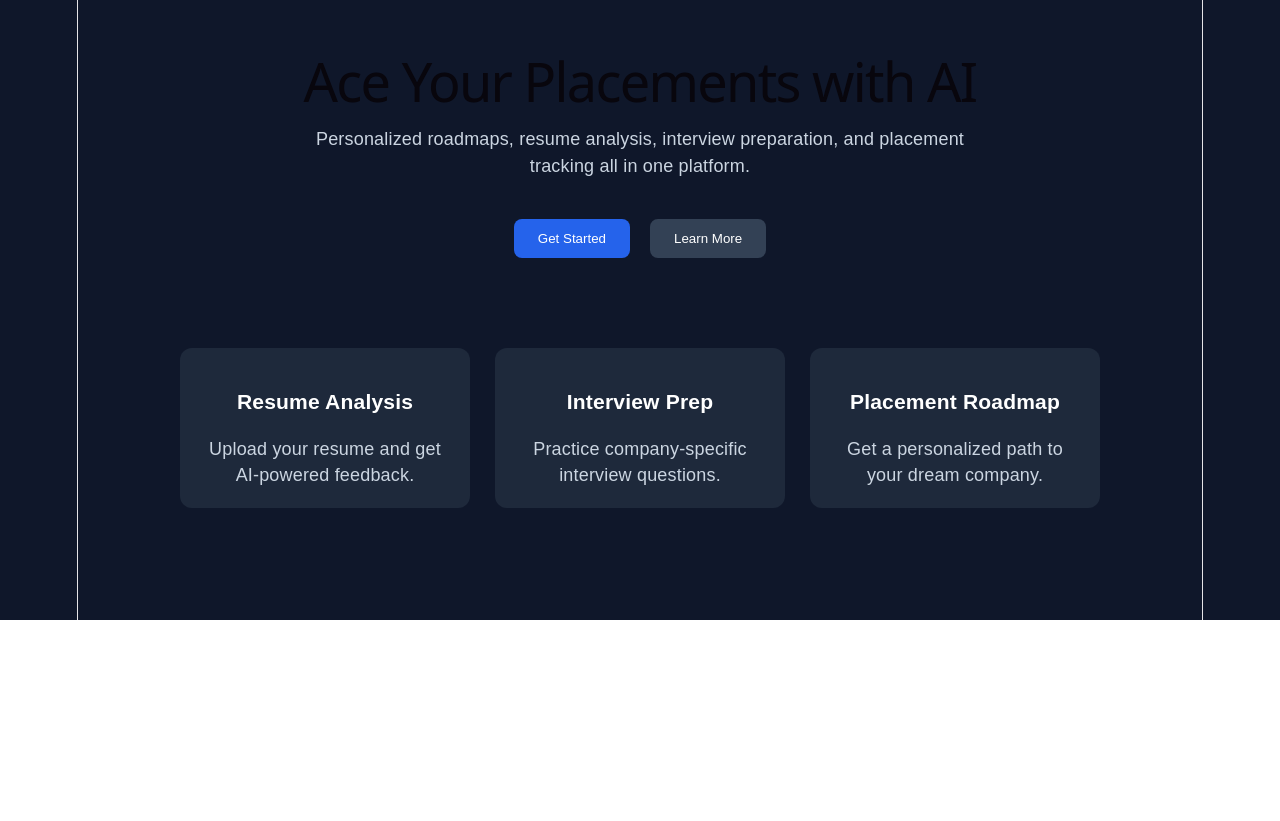
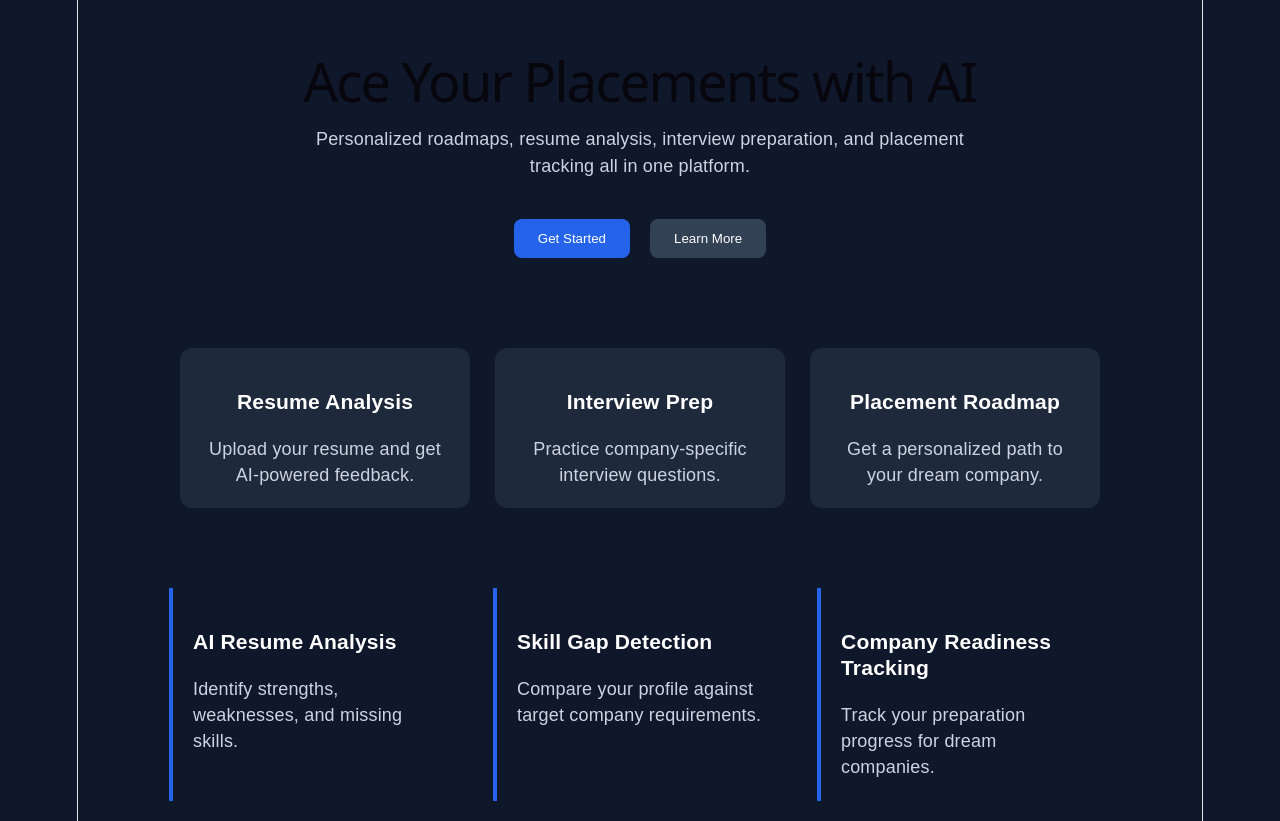
Before and after one commit to hussain-mirza951/PlaceMint-AI, a React app in the folder frontend/: page / in a window 1280 px wide. Shown: the part 180-1001 px from the top of the page. Before the commit the page ends 800 px from the top, so only its background shows below. Built offline with nearby package versions, Linux system fonts and the light colour scheme; the HTML template or start-up script is replaced by a standard one.

Commit message:
Added resume analyzer workflow

```diff
--- a/frontend/package.json
+++ b/frontend/package.json
@@ -11,7 +11,8 @@
   },
   "dependencies": {
     "react": "^19.2.6",
-    "react-dom": "^19.2.6"
+    "react-dom": "^19.2.6",
+    "react-router-dom": "^7.16.0"
   },
   "devDependencies": {
     "@eslint/js": "^10.0.1",
--- a/frontend/src/App.css
+++ b/frontend/src/App.css
@@ -80,3 +80,77 @@ body {
 .card p {
   color: #cbd5e1;
 }
+.highlights {
+  margin-top: 80px;
+
+  display: flex;
+  justify-content: center;
+  gap: 30px;
+
+  flex-wrap: wrap;
+}
+
+.highlight {
+  width: 250px;
+
+  padding: 20px;
+
+  border-left: 4px solid #2563eb;
+
+  text-align: left;
+}
+
+.highlight h3 {
+  color: white;
+}
+
+.highlight p {
+  color: #cbd5e1;
+}
+.login-container {
+  height: 100vh;
+
+  display: flex;
+  justify-content: center;
+  align-items: center;
+}
+
+.login-card {
+  width: 350px;
+
+  background: #1e293b;
+
+  padding: 30px;
+
+  border-radius: 12px;
+
+  display: flex;
+  flex-direction: column;
+
+  gap: 15px;
+}
+
+.login-card input {
+  padding: 12px;
+
+  border: none;
+
+  border-radius: 8px;
+}
+.result-card {
+  margin-top: 30px;
+
+  width: 500px;
+
+  background: #1e293b;
+
+  padding: 25px;
+
+  border-radius: 12px;
+
+  text-align: left;
+}
+
+.result-card h2 {
+  color: #60a5fa;
+}
--- a/frontend/src/App.jsx
+++ b/frontend/src/App.jsx
@@ -1,50 +1,19 @@
-import "./App.css";
+import { BrowserRouter, Routes, Route } from "react-router-dom";
 
+import Home from "./pages/Home";
+import Login from "./pages/Login";
+import Dashboard from "./pages/Dashboard";
+import Resume from "./pages/Resume";
 function App() {
   return (
-    <div>
-      <nav className="navbar">
-        <h2>PlaceMint AI</h2>
-
-        <div className="nav-links">
-          <a href="#">Home</a>
-          <a href="#">Features</a>
-          <a href="#">About</a>
-          <a href="#">Login</a>
-        </div>
-      </nav>
-
-      <section className="hero">
-        <h1>Ace Your Placements with AI</h1>
-
-        <p>
-          Personalized roadmaps, resume analysis, interview preparation,
-          and placement tracking all in one platform.
-        </p>
-
-        <div className="buttons">
-          <button className="primary-btn">Get Started</button>
-          <button className="secondary-btn">Learn More</button>
-        </div>
-        <div className="features">
-  <div className="card">
-    <h3>Resume Analysis</h3>
-    <p>Upload your resume and get AI-powered feedback.</p>
-  </div>
-
-  <div className="card">
-    <h3>Interview Prep</h3>
-    <p>Practice company-specific interview questions.</p>
-  </div>
-
-  <div className="card">
-    <h3>Placement Roadmap</h3>
-    <p>Get a personalized path to your dream company.</p>
-  </div>
-</div>
-      </section>
-    </div>
-
+    <BrowserRouter>
+      <Routes>
+  <Route path="/" element={<Home />} />
+  <Route path="/login" element={<Login />} />
+  <Route path="/dashboard" element={<Dashboard />} />
+  <Route path="/resume" element={<Resume />} />
+</Routes>
+    </BrowserRouter>
   );
 }
 
--- /dev/null
+++ b/frontend/src/pages/Dashboard.jsx
@@ -0,0 +1,32 @@
+import "../App.css";
+import { Link } from "react-router-dom";
+function Dashboard() {
+  return (
+    <div className="dashboard">
+      <h1>Welcome to PlaceMint AI</h1>
+
+      <p>Your placement preparation dashboard.</p>
+
+      <div className="features">
+        <Link to="/resume">
+  <div className="card">
+    <h3>Resume Analyzer</h3>
+    <p>Analyze and improve your resume.</p>
+  </div>
+</Link>
+
+        <div className="card">
+          <h3>Skill Tracker</h3>
+          <p>Track your progress and missing skills.</p>
+        </div>
+
+        <div className="card">
+          <h3>Company Roadmap</h3>
+          <p>Prepare for target companies step by step.</p>
+        </div>
+      </div>
+    </div>
+  );
+}
+
+export default Dashboard;
--- /dev/null
+++ b/frontend/src/pages/Home.jsx
@@ -0,0 +1,68 @@
+import "../App.css";
+import { Link } from "react-router-dom";
+function Home() {
+  return (
+    <div>
+      <nav className="navbar">
+        <h2>PlaceMint AI</h2>
+
+        <div className="nav-links">
+          <a href="#">Home</a>
+          <Link to="/login">Login</Link>
+        </div>
+      </nav>
+
+      <section className="hero">
+        <h1>Ace Your Placements with AI</h1>
+
+        <p>
+          Personalized roadmaps, resume analysis, interview preparation,
+          and placement tracking all in one platform.
+        </p>
+
+        <div className="buttons">
+          <Link to="/login">
+  <button className="primary-btn">Get Started</button>
+</Link>
+          <button className="secondary-btn">Learn More</button>
+        </div>
+
+        <div className="features">
+          <div className="card">
+            <h3>Resume Analysis</h3>
+            <p>Upload your resume and get AI-powered feedback.</p>
+          </div>
+
+          <div className="card">
+            <h3>Interview Prep</h3>
+            <p>Practice company-specific interview questions.</p>
+          </div>
+
+          <div className="card">
+            <h3>Placement Roadmap</h3>
+            <p>Get a personalized path to your dream company.</p>
+          </div>
+        </div>
+
+        <div className="highlights">
+          <div className="highlight">
+            <h3>AI Resume Analysis</h3>
+            <p>Identify strengths, weaknesses, and missing skills.</p>
+          </div>
+
+          <div className="highlight">
+            <h3>Skill Gap Detection</h3>
+            <p>Compare your profile against target company requirements.</p>
+          </div>
+
+          <div className="highlight">
+            <h3>Company Readiness Tracking</h3>
+            <p>Track your preparation progress for dream companies.</p>
+          </div>
+        </div>
+      </section>
+    </div>
+  );
+}
+
+export default Home;
--- /dev/null
+++ b/frontend/src/pages/Login.jsx
@@ -0,0 +1,31 @@
+import "../App.css";
+import { Link } from "react-router-dom";
+
+function Login() {
+  return (
+    <div className="login-container">
+      <div className="login-card">
+        <h1>PlaceMint AI</h1>
+
+        <input
+          type="email"
+          placeholder="Enter Email"
+        />
+
+        <input
+          type="password"
+          placeholder="Enter Password"
+        />
+
+        <Link to="/dashboard">
+          <button className="primary-btn">
+            Sign In
+          </button>
+        </Link>
+
+      </div>
+    </div>
+  );
+}
+
+export default Login;
--- /dev/null
+++ b/frontend/src/pages/Resume.jsx
@@ -0,0 +1,70 @@
+import "../App.css";
+import { useState } from "react";
+
+function Resume() {
+  const [fileName, setFileName] = useState("");
+  const [showResult, setShowResult] = useState(false);
+
+  const handleFileChange = (event) => {
+    if (event.target.files.length > 0) {
+      setFileName(event.target.files[0].name);
+    }
+  };
+
+  const [score, setScore] = useState(0);
+
+const analyzeResume = () => {
+  const randomScore =
+    Math.floor(Math.random() * 31) + 70;
+
+  setScore(randomScore);
+
+  setShowResult(true);
+};
+  return (
+    <div className="dashboard">
+      <h1>Resume Analyzer</h1>
+
+      <input
+        type="file"
+        onChange={handleFileChange}
+      />
+
+      <br />
+      <br />
+
+      {fileName && (
+        <p>Selected File: {fileName}</p>
+      )}
+
+      <button
+        className="primary-btn"
+        onClick={analyzeResume}
+      >
+        Analyze Resume
+      </button>
+
+      {showResult && (
+        <div className="result-card">
+          <h2>Resume Score: {score}/100</h2>
+
+          <h3>Strengths</h3>
+          <ul>
+            <li>Good academic background</li>
+            <li>Technical skills listed</li>
+            <li>Projects included</li>
+          </ul>
+
+          <h3>Improvements</h3>
+          <ul>
+            <li>Add measurable achievements</li>
+            <li>Improve project descriptions</li>
+            <li>Add GitHub profile link</li>
+          </ul>
+        </div>
+      )}
+    </div>
+  );
+}
+
+export default Resume;
```
Also changed, not shown: 1 other file (tests, documents, lock files or other folders).
